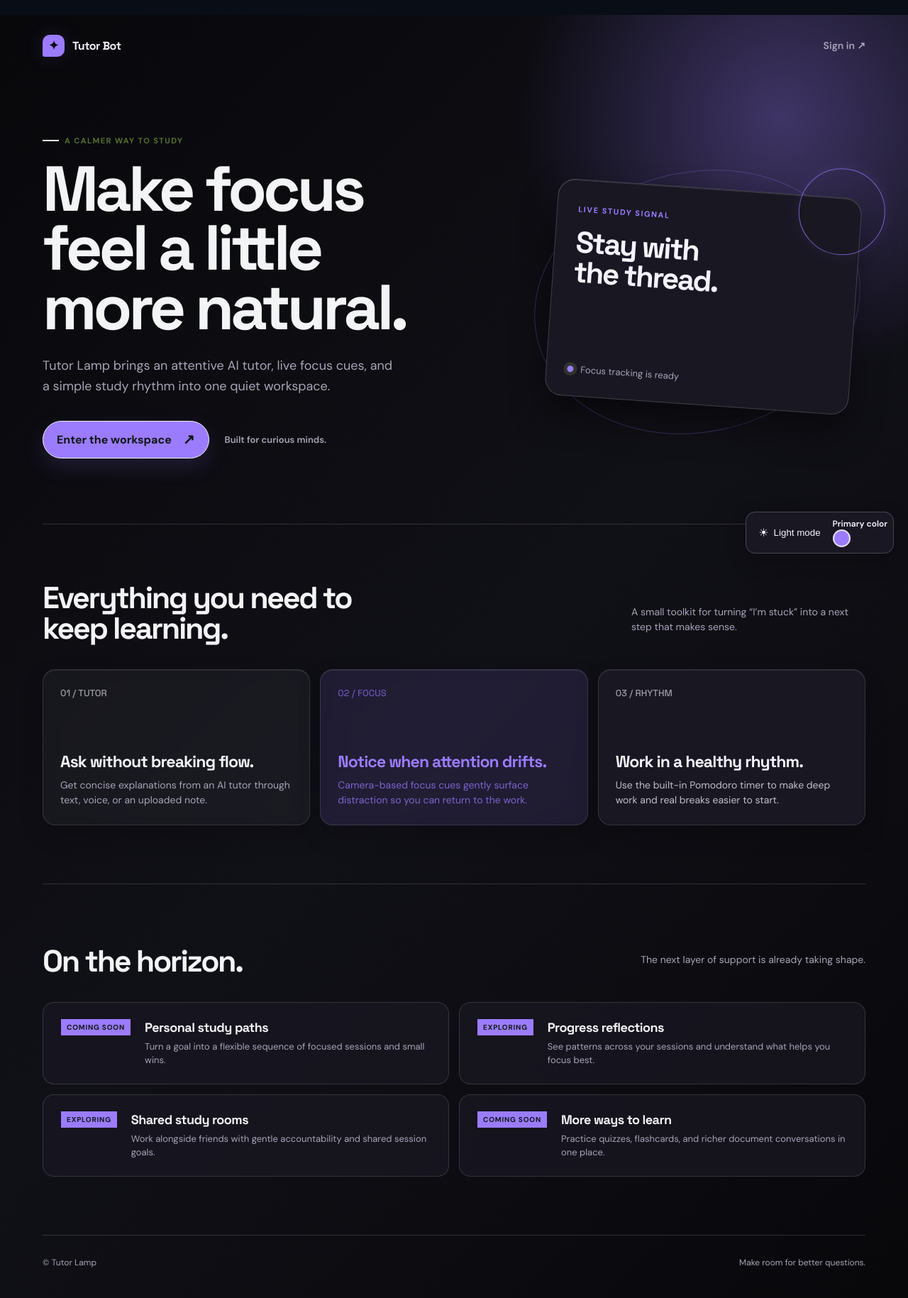
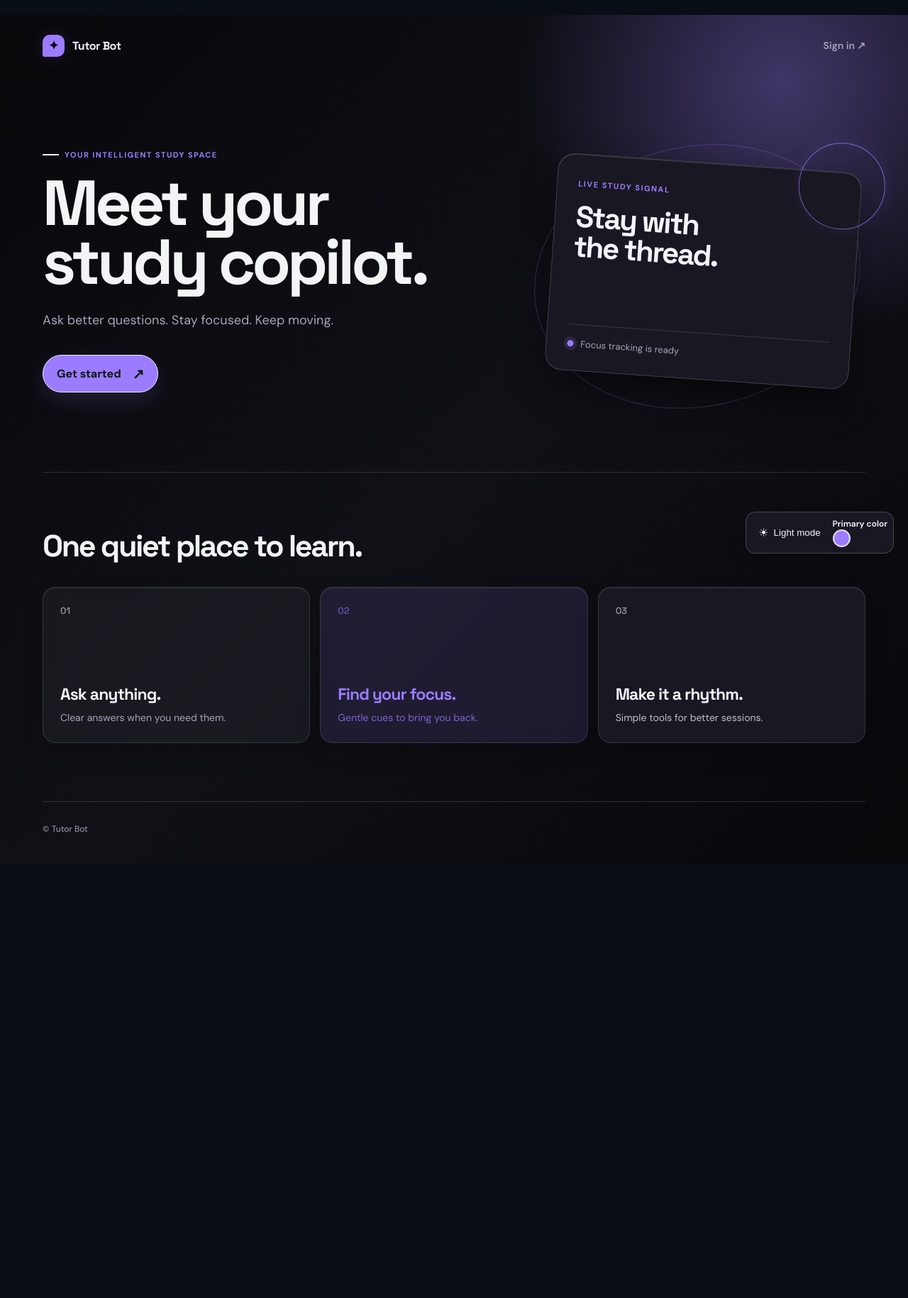
Before and after one commit to saina-singh24/Tutor-Bot, a Flask app: page / in a window 1280 px wide. Shown: the whole page at 71% size. After the commit the page ends 1173 px from the top, so only its background shows below. Run offline with Flask 3, Linux system fonts and the light colour scheme.

Commit message:
Simplify landing page and unify glass UI

```diff
--- a/static/theme.js
+++ b/static/theme.js
@@ -57,6 +57,7 @@
             :root { --user-accent: ${defaultAccent}; --user-accent-text: #101813; --user-accent-soft: #c8f06b26; }
             [data-theme="light"] body { background: #f5f7f5 !important; color: #17231d !important; }
             [data-theme="dark"] body { background: #090d16 !important; color: #f3f4f6 !important; }
+            body .glass { background: linear-gradient(145deg, rgba(255,255,255,.10), rgba(255,255,255,.035)) !important; border: 1px solid rgba(255,255,255,.14) !important; box-shadow: inset 0 1px rgba(255,255,255,.10), 0 18px 42px rgba(0,0,0,.22); backdrop-filter: blur(18px) saturate(125%); }
             [data-theme="light"] body .glass { background: rgba(255,255,255,.92) !important; border-color: rgba(23,35,29,.16) !important; }
             [data-theme="light"] body input { background: #ffffff !important; color: #17231d !important; border-color: #aab8af !important; }
             [data-theme="light"] body input::placeholder { color: #65756c !important; }
@@ -65,7 +66,7 @@
             [data-theme="light"] body .bg-gray-800\/60, [data-theme="light"] body .bg-gray-800\/40 { background: #e8eee9 !important; border-color: #c4d0c7 !important; }
             [data-theme="light"] body .bg-gray-900 { background: #ffffff !important; }
             [data-theme="light"] body .bg-black { background: #dce5df !important; }
-            [data-theme="dark"] body .glass { background: rgba(17,24,39,.7); }
+            [data-theme="dark"] body .glass { background: linear-gradient(145deg, rgba(255,255,255,.10), rgba(255,255,255,.035)) !important; }
             .text-indigo-400, .text-indigo-300, .text-indigo-200 { color: var(--user-accent) !important; }
             .bg-indigo-600 { background-color: var(--user-accent) !important; color: var(--user-accent-text) !important; }
             .bg-indigo-900, .bg-indigo-950 { background-color: var(--user-accent-soft) !important; }
--- a/templates/landing.html
+++ b/templates/landing.html
@@ -31,7 +31,7 @@
 		.brand-mark { width: 31px; height: 31px; display: grid; place-items: center; border-radius: 10px 10px 10px 3px; background: var(--lime); color: #0b0912; font-size: 17px; box-shadow: 0 0 24px var(--user-accent-soft); }
 		.nav-link { color: var(--muted); text-decoration: none; font-weight: 600; font-size: 14px; }
 		.hero { display: grid; grid-template-columns: 1.1fr .9fr; gap: 72px; align-items: center; padding: 76px 0 92px; }
-		.eyebrow { display: inline-flex; align-items: center; gap: 8px; color: #57702d; text-transform: uppercase; letter-spacing: .13em; font-size: 11px; font-weight: 700; }
+		.eyebrow { display: inline-flex; align-items: center; gap: 8px; color: var(--user-accent); text-transform: uppercase; letter-spacing: .13em; font-size: 11px; font-weight: 700; }
 		.eyebrow::before { content: ''; width: 23px; height: 2px; background: var(--coral); }
 		h1, h2, h3 { font-family: 'Space Grotesk', sans-serif; letter-spacing: -.055em; }
 		h1 { max-width: 650px; font-size: clamp(3.5rem, 7vw, 6.3rem); line-height: .93; margin: 20px 0 26px; }
@@ -47,8 +47,8 @@
 		.lamp-card::after { content: ''; position: absolute; width: 120px; height: 120px; right: -34px; top: -42px; border-radius: 50%; border: 1px solid var(--user-accent); opacity: .7; box-shadow: 0 0 22px var(--user-accent-soft); }
 		.mini-label { color: var(--lime); font-size: 11px; letter-spacing: .14em; text-transform: uppercase; font-weight: 700; }
 		.lamp-card h2 { margin: 17px 0 0; font-size: 42px; line-height: 1; }
-		.signal { display: flex; align-items: center; gap: 10px; padding-top: 18px; border-top: 1px solid rgba(24,37,31,.15); color: var(--muted); font-size: 13px; }
-		.signal-dot { width: 9px; height: 9px; border-radius: 50%; background: var(--lime); box-shadow: 0 0 0 5px rgba(200,240,107,.13); }
+		.signal { display: flex; align-items: center; gap: 10px; padding-top: 18px; border-top: 1px solid rgba(255,255,255,.14); color: var(--muted); font-size: 13px; }
+		.signal-dot { width: 9px; height: 9px; border-radius: 50%; background: var(--lime); box-shadow: 0 0 0 5px var(--user-accent-soft); }
 		.section { padding: 82px 0; border-top: 1px solid var(--line); }
 		.section-head { display: flex; justify-content: space-between; align-items: end; gap: 30px; margin-bottom: 35px; }
 		h2.section-title { max-width: 500px; font-size: 43px; line-height: 1.02; margin: 0; }
@@ -98,10 +98,10 @@
 			<main>
 				<section class="hero">
 					<div>
-						<span class="eyebrow">A calmer way to study</span>
-						<h1>Make focus feel a little more natural.</h1>
-						<p class="hero-copy">Tutor Lamp brings an attentive AI tutor, live focus cues, and a simple study rhythm into one quiet workspace.</p>
-						<div class="actions"><a class="primary" href="/login">Enter the workspace <span class="arrow">↗</span></a><span class="hero-note">Built for curious minds.</span></div>
+						<span class="eyebrow">Your intelligent study space</span>
+						<h1>Meet your<br>study copilot.</h1>
+						<p class="hero-copy">Ask better questions. Stay focused. Keep moving.</p>
+						<div class="actions"><a class="primary" href="/login">Get started <span class="arrow">↗</span></a></div>
 					</div>
 					<div class="orbit" aria-label="Tutor Lamp focus monitor preview">
 						<div class="lamp-card"><div><span class="mini-label">Live study signal</span><h2>Stay with<br>the thread.</h2></div><div class="signal"><span class="signal-dot"></span> Focus tracking is ready</div></div>
@@ -109,25 +109,15 @@
 				</section>
 
 				<section class="section">
-					<div class="section-head"><h2 class="section-title">Everything you need to keep learning.</h2><p class="section-intro">A small toolkit for turning “I’m stuck” into a next step that makes sense.</p></div>
+					<div class="section-head"><h2 class="section-title">One quiet place to learn.</h2></div>
 					<div class="features">
-						<article class="feature"><span class="feature-number">01 / TUTOR</span><div><h3>Ask without breaking flow.</h3><p>Get concise explanations from an AI tutor through text, voice, or an uploaded note.</p></div></article>
-						<article class="feature"><span class="feature-number">02 / FOCUS</span><div><h3>Notice when attention drifts.</h3><p>Camera-based focus cues gently surface distraction so you can return to the work.</p></div></article>
-						<article class="feature"><span class="feature-number">03 / RHYTHM</span><div><h3>Work in a healthy rhythm.</h3><p>Use the built-in Pomodoro timer to make deep work and real breaks easier to start.</p></div></article>
-					</div>
-				</section>
-
-				<section class="section">
-					<div class="section-head"><h2 class="section-title">On the horizon.</h2><p class="section-intro">The next layer of support is already taking shape.</p></div>
-					<div class="roadmap">
-						<article class="roadmap-item"><span class="status">Coming soon</span><div><h3>Personal study paths</h3><p>Turn a goal into a flexible sequence of focused sessions and small wins.</p></div></article>
-						<article class="roadmap-item"><span class="status">Exploring</span><div><h3>Progress reflections</h3><p>See patterns across your sessions and understand what helps you focus best.</p></div></article>
-						<article class="roadmap-item"><span class="status">Exploring</span><div><h3>Shared study rooms</h3><p>Work alongside friends with gentle accountability and shared session goals.</p></div></article>
-						<article class="roadmap-item"><span class="status">Coming soon</span><div><h3>More ways to learn</h3><p>Practice quizzes, flashcards, and richer document conversations in one place.</p></div></article>
+						<article class="feature"><span class="feature-number">01</span><div><h3>Ask anything.</h3><p>Clear answers when you need them.</p></div></article>
+						<article class="feature"><span class="feature-number">02</span><div><h3>Find your focus.</h3><p>Gentle cues to bring you back.</p></div></article>
+						<article class="feature"><span class="feature-number">03</span><div><h3>Make it a rhythm.</h3><p>Simple tools for better sessions.</p></div></article>
 					</div>
 				</section>
 			</main>
-			<footer><span>© Tutor Lamp</span><span>Make room for better questions.</span></footer>
+			<footer><span>© Tutor Bot</span></footer>
 		</div>
 	</div>
 </body>
```
